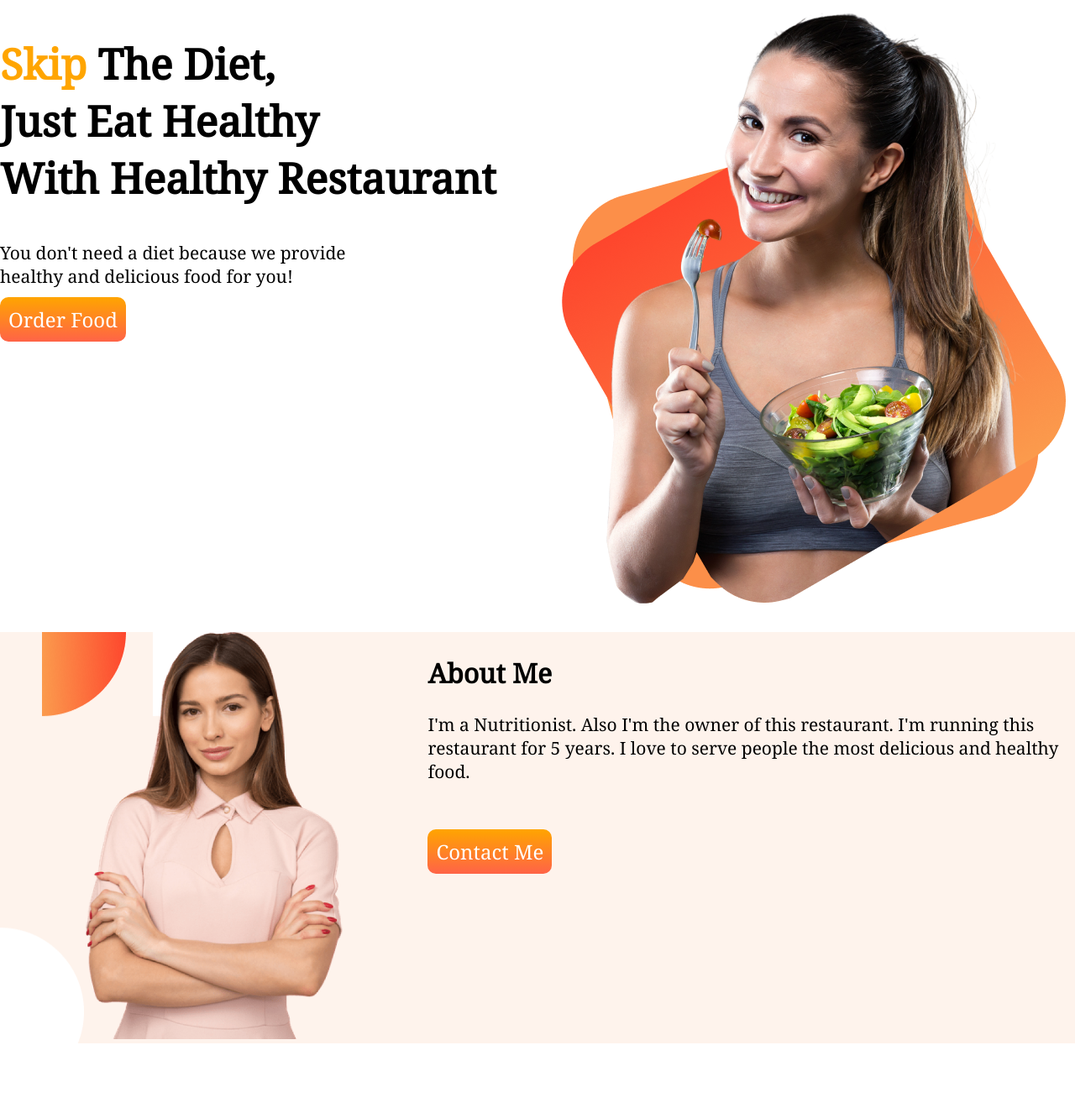
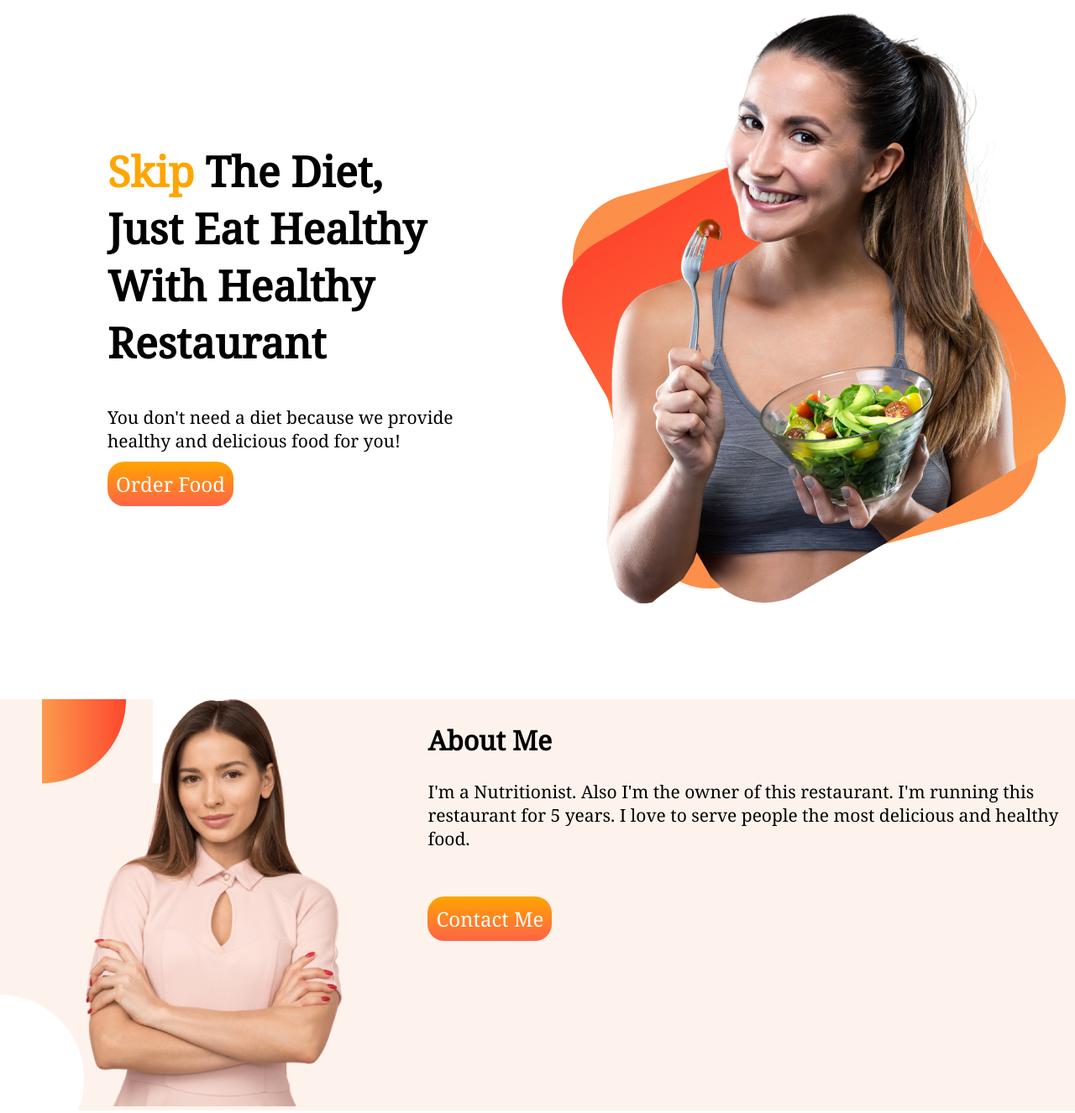
Before and after one commit to TonyThomasNokrek/Assignment-1PH, a plain HTML site: page index.html in a window 1280 px wide. Shown: the whole page at 84% size. Before the commit the page ends 1243 px from the top, so only its background shows below. Drawn offline with Linux system fonts and the light colour scheme.

Commit message:
Third Push

```diff
--- a/index.html
+++ b/index.html
@@ -15,10 +15,12 @@
 <body>
     <section>
         <div class="half-width">
-            <h1><span class="orange">Skip</span> The Diet,<br>Just Eat Healthy<br>With Healthy Restaurant</h1>
-            <p>You don't need a diet because we provide<br> healthy and delicious food for you!</p>
-            <a class="order-food" target="_blank" href="https://www.facebook.com/tony.thomasnokrek.3">Order
-                Food</a>
+            <div class="same">
+                <h1><span class="orange">Skip</span> The Diet,<br>Just Eat Healthy<br>With Healthy Restaurant</h1>
+                <p>You don't need a diet because we provide<br> healthy and delicious food for you!</p>
+                <a class="order-food" target="_blank" href="https://www.facebook.com/tony.thomasnokrek.3">Order
+                    Food</a>
+            </div>
         </div>
         <div class="half-width">
             <img src="food-network-main/images/female/Group 8425.png" alt="A Girl Eating Healthy Food">
@@ -36,7 +38,6 @@
             <br>
             <a class="contact-me" target="_blank" href="https://www.facebook.com/tony.thomasnokrek.3">Contact Me</a>
         </div>
-
     </section>
 
 </body>
--- a/style.css
+++ b/style.css
@@ -4,6 +4,10 @@ body{
 }
 h1{
     font-size: 50px;
+}
+.same{
+    padding-left: 20%;
+    padding-top: 20%;
 }
 .orange{
     color: orange;
@@ -14,9 +18,11 @@ p{
 }
 section{
     display: flex;
+    margin-bottom: 80px;
 }
 .half-width{
     width: 50%;
+
 }
 .half-width-girl img{
     width: 60%;
@@ -29,10 +35,14 @@ section{
     text-decoration: none;
     background-image: linear-gradient(orange, tomato);
     padding: 10px 10px;
-    border-radius: 10px;
+    border-radius: 20px;
 }
 .big-word{
     font-size: 200%;
+}
+.big-wordtwo{
+   text-align: center;
+   font-size: 200%;
 }
 .contact-me{
     color: white;
@@ -40,9 +50,15 @@ section{
     background-image: linear-gradient(orange, tomato);
     text-decoration: none;
     padding: 10px 10px;
-    border-radius: 10px;
+    border-radius: 20px;
 }
 .bkg-img{
     background-image: url(food-network-main/images/shapes/7.png);
     background-repeat: no-repeat;
 }
+.last{
+    text-align: center;
+}
+.container img{
+    width: 50%;
+}
```
